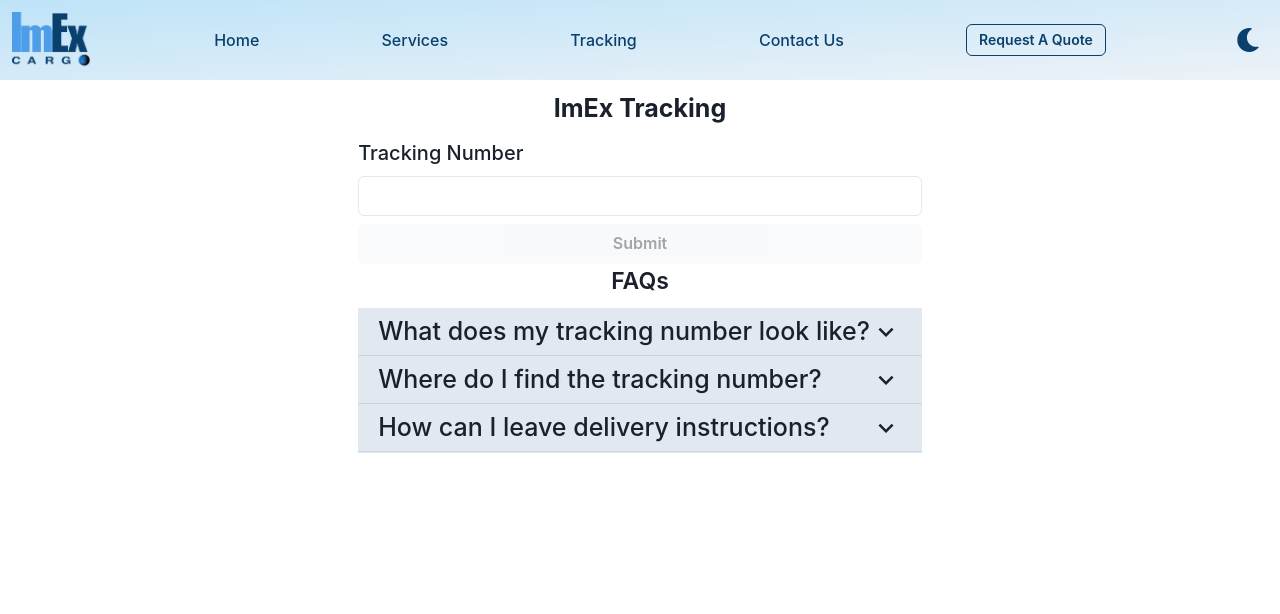
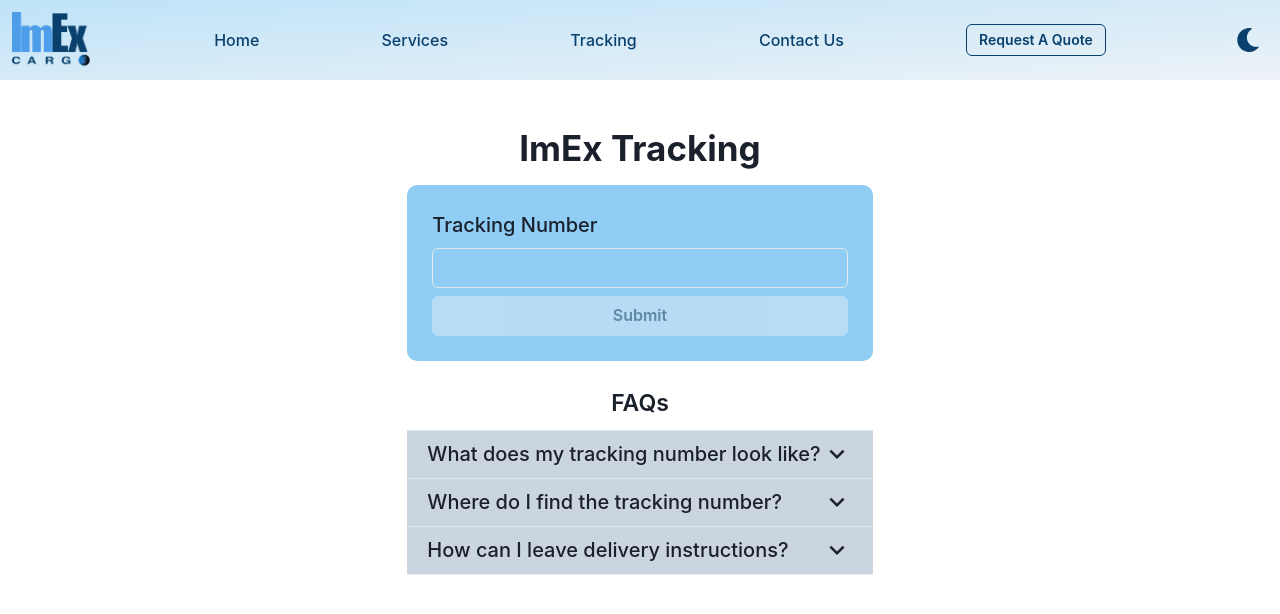
Before and after one commit to eudeamonism/ImExCargo, a React (Create React App) app: page /track in a window 1280 px wide. Shown: the top 614 px of the page. Built offline with nearby package versions, Linux system fonts and the light colour scheme.

Commit message:
Finalized

```diff
--- a/src/Components/Home/LHome.jsx
+++ b/src/Components/Home/LHome.jsx
@@ -20,12 +20,11 @@
         </Text>
       </Flex>
 
-      <Flex justify="center" width="100%">
+      <Flex justify="center">
         <Image
           src="/assets/imEx.png"
           alt="Shipment Services"
-          width="100%"
-          height="100%"
+          maxW="800px"
         />
       </Flex>
       <Flex width="100%" height="100%" mt="1" mb="1" gap="1" justify="center">
--- a/src/Components/NavBar/LNav.jsx
+++ b/src/Components/NavBar/LNav.jsx
@@ -10,6 +10,7 @@
   Image,
   useColorModeValue,
   Button,
+  Link,
 } from '@chakra-ui/react';
 
 import { ColorModeSwitcher } from '../../ColorModeSwitcher';
@@ -26,7 +27,6 @@
       pr="3"
       pl="3"
     >
-      {' '}
       <Image
         boxSize="80px"
         src="/assets/logou.png"
@@ -38,28 +38,28 @@
         fontWeight="medium"
         color={useColorModeValue('#09406D', 'white')}
       >
-        Home
+        <Link href="/home">Home</Link>
       </Text>
       <Text
         fontSize="l"
         fontWeight="medium"
         color={useColorModeValue('#09406D', 'white')}
       >
-        Services
+        <Link href="/services">Services</Link>
       </Text>
       <Text
         fontSize="l"
         fontWeight="medium"
         color={useColorModeValue('#09406D', 'white')}
       >
-        Tracking
+        <Link href="/track">Tracking</Link>
       </Text>
       <Text
         fontSize="l"
         fontWeight="medium"
         color={useColorModeValue('#09406D', 'white')}
       >
-        Contact Us
+        <Link href="/contact">Contact Us</Link>
       </Text>
       <Button
         variant="outline"
--- a/src/Components/NavBar/MNav.jsx
+++ b/src/Components/NavBar/MNav.jsx
@@ -10,12 +10,15 @@
   Image,
   useColorModeValue,
   Button,
+  Link,
 } from '@chakra-ui/react';
 
+import { useNavigate } from 'react-router-dom';
 import { HamburgerIcon } from '@chakra-ui/icons';
 import { ColorModeSwitcher } from '../../ColorModeSwitcher';
 
 const MNav = () => {
+  const navigate = useNavigate();
   return (
     <Flex
       bgGradient={useColorModeValue(
@@ -56,10 +59,20 @@
             variant="unstyled"
           />
           <MenuList color={useColorModeValue('#09406D', 'white')}>
-            <MenuItem>Home</MenuItem>
-            <MenuItem>Services</MenuItem>
-            <MenuItem>Tracking</MenuItem>
-            <MenuItem>Contact Us</MenuItem>
+            <MenuItem>
+              <Link href="/home">Home</Link>
+            </MenuItem>
+            <MenuItem>
+              <Link href="/services">Services</Link>
+            </MenuItem>
+            <MenuItem>
+              <Link href="/track">Tracking</Link>
+            </MenuItem>
+            <MenuItem>
+              <Link
+              href="/contact"
+              >Contact Us</Link>
+            </MenuItem>
           </MenuList>
         </Menu>
       </Flex>
--- a/src/Components/Tracking/Track/Track.jsx
+++ b/src/Components/Tracking/Track/Track.jsx
@@ -27,10 +27,14 @@
   const [isLargerThan700] = useMediaQuery('(width > 700px)');
   const navigate = useNavigate();
   return (
-    <VStack mt="10px">
+    <VStack mt="10px" p="8">
       <Flex direction="column">
         <VStack>
-          <Text fontSize="25px" fontWeight="bold" mb="10px">
+          <Text
+            fontSize={isLargerThan700 ? '35px' : '30px'}
+            fontWeight="bold"
+            mb="10px"
+          >
             ImEx Tracking
           </Text>
         </VStack>
@@ -48,7 +52,11 @@
         >
           {({ errors, isValid, dirty }) => (
             <Form as="form">
-              <VStack>
+              <VStack
+                bg={useColorModeValue('blue.200', 'blue.600')}
+                p="25px"
+                borderRadius="10"
+              >
                 <FormControl isInvalid={!!errors.track}>
                   <FormLabel
                     color="light.600"
@@ -83,7 +91,7 @@
           )}
         </Formik>
         <VStack>
-          <Text fontSize="23px" fontWeight="semibold" mb="10px">
+          <Text fontSize="23px" fontWeight="semibold" mb="10px" mt="25px">
             FAQs
           </Text>
         </VStack>
@@ -91,13 +99,13 @@
           <AccordionItem>
             <Flex
               px="5"
-              bg={useColorModeValue('gray.200', 'blue.600')}
+              bg={useColorModeValue('gray.300', 'blue.600')}
               align="center"
               borderBottom="1px"
               borderBottomColor={useColorModeValue('gray.300', 'gray.400')}
             >
               <Text
-                fontSize={isLargerThan700 ? '25px' : '17px'}
+                fontSize={isLargerThan700 ? '20px' : '17px'}
                 fontWeight="medium"
               >
                 What does my tracking number look like?
@@ -111,7 +119,7 @@
             <Flex>
               <AccordionPanel maxW={isLargerThan700 ? '1200px' : '600px'}>
                 <Flex px="5">
-                  <Text fontSize={isLargerThan700 ? '25px' : '17px'}>
+                  <Text fontSize={isLargerThan700 ? '20px' : '17px'}>
                     Tracking Number: 85462189621354
                   </Text>
                 </Flex>
@@ -121,13 +129,13 @@
           <AccordionItem>
             <Flex
               px="5"
-              bg={useColorModeValue('gray.200', 'blue.600')}
+              bg={useColorModeValue('gray.300', 'blue.600')}
               align="center"
               borderBottom="1px"
               borderBottomColor={useColorModeValue('gray.300', 'gray.400')}
             >
               <Text
-                fontSize={isLargerThan700 ? '25px' : '17px'}
+                fontSize={isLargerThan700 ? '20px' : '17px'}
                 fontWeight="medium"
               >
                 Where do I find the tracking number?
@@ -141,7 +149,7 @@
             <Flex>
               <AccordionPanel maxW={isLargerThan700 ? '1200px' : '600px'}>
                 <Flex px="5">
-                  <Text fontSize={isLargerThan700 ? '25px' : '17px'}>
+                  <Text fontSize={isLargerThan700 ? '20px' : '17px'}>
                     You can find your tracking number in the top part of your
                     receipt, both in your account page and in your email
                     receipt.
@@ -153,13 +161,13 @@
           <AccordionItem>
             <Flex
               px="5"
-              bg={useColorModeValue('gray.200', 'blue.600')}
+              bg={useColorModeValue('gray.300', 'blue.600')}
               align="center"
               borderBottom="1px"
               borderBottomColor={useColorModeValue('gray.300', 'gray.400')}
             >
               <Text
-                fontSize={isLargerThan700 ? '25px' : '17px'}
+                fontSize={isLargerThan700 ? '20px' : '17px'}
                 fontWeight="medium"
               >
                 How can I leave delivery instructions?
@@ -173,7 +181,7 @@
             <Flex>
               <AccordionPanel maxW={isLargerThan700 ? '1200px' : '600px'}>
                 <Flex px="5">
-                  <Text fontSize={isLargerThan700 ? '25px' : '17px'}>
+                  <Text fontSize={isLargerThan700 ? '20px' : '17px'}>
                     On the delivery form, you can specify the address(es) where
                     you want your cargo delivered and provide any specific
                     delivery instructions, such as key codes, time of day
```
Lines whose indentation alone changed are shown as unchanged.
